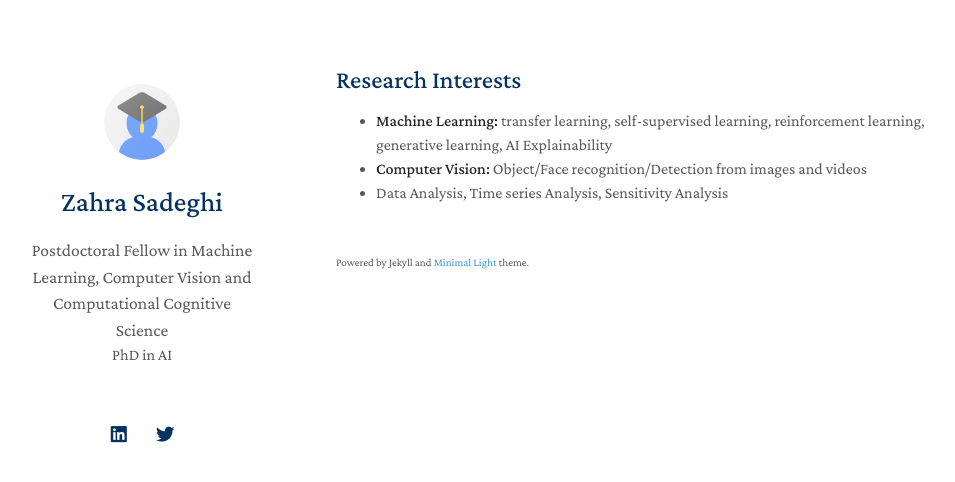
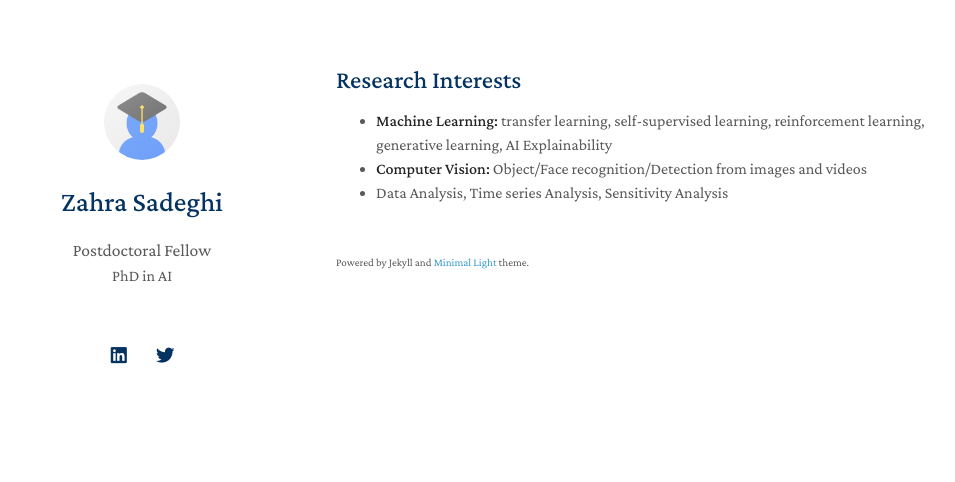
Before and after one commit to zahsa/zahsa.github.io, a Jekyll site: the page built from index.md, in a window 1280 px wide. Shown: the top 482 px of the page, without its empty margins (134-1089 px from the left). Built offline with Jekyll 4.4.1, drawn with Linux system fonts in a browser that asks for light colours; nearby versions of some CDN libraries; a style sheet for code colours, icons or effects is not loaded; our own code applies the rules of GitHub Pages for plain Markdown files.

Commit message:
Update _config.yml

```diff
--- a/_config.yml
+++ b/_config.yml
@@ -1,6 +1,6 @@
 # Basic Information
 title: Zahra Sadeghi
-position: Postdoctoral Fellow in Machine Learning, Computer Vision and Computational Cognitive Science
+position: Postdoctoral Fellow
 affiliation: PhD in AI
 
 # email: yourname (at) example.edu
```
